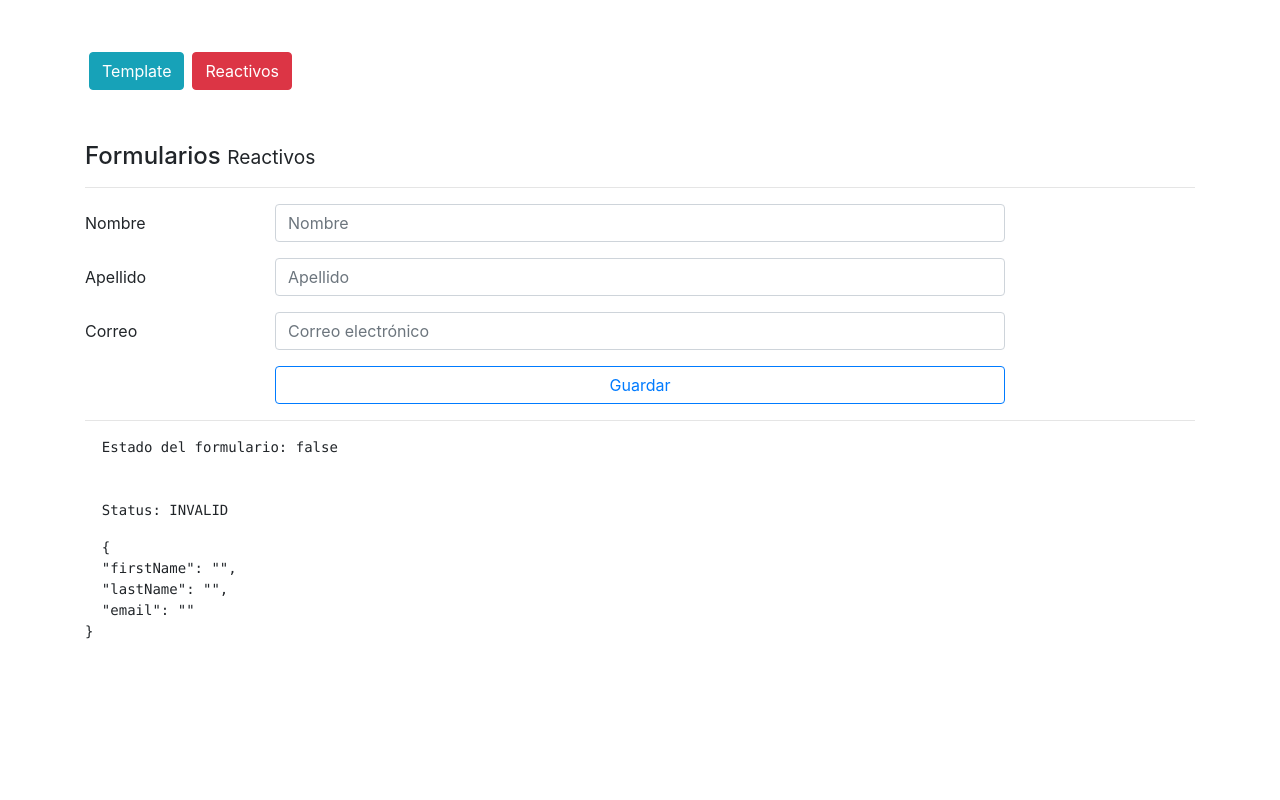
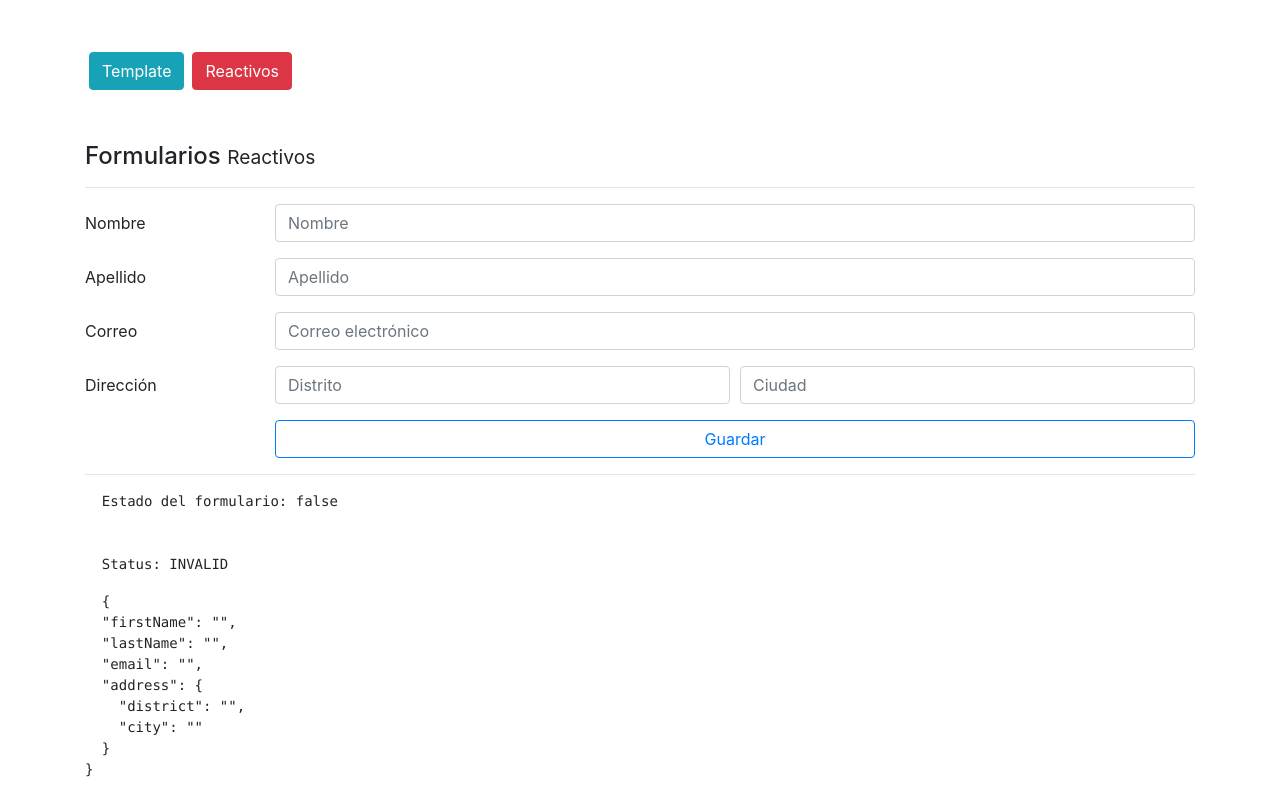
Before and after one commit to jonanv/formularios-angularjs, an Angular app: page /reactive in a window 1280 px wide. Built offline with nearby package versions, Linux system fonts and the light colour scheme.

Commit message:
Se hace un this.formBuilder.group en la parte del typescript y se hace e formgrup en el html

```diff
--- a/src/app/components/reactive/reactive.component.html
+++ b/src/app/components/reactive/reactive.component.html
@@ -7,7 +7,7 @@
 
         <div class="form-group row">
             <label class="col-2 col-form-label">Nombre</label>
-            <div class="col-8">
+            <div class="col">
                 <input class="form-control" type="text" placeholder="Nombre" formControlName="firstName" [class.is-invalid]="getFirstName">
                 <span *ngIf="getFirstName && formReactive.controls['firstName'].errors" class="badge badge-pill badge-danger d-block text-left mt-1">Ingrese 5 letras</span>
             </div>
@@ -15,7 +15,7 @@
 
         <div class="form-group row">
             <label class="col-2 col-form-label">Apellido</label>
-            <div class="col-8">
+            <div class="col">
                 <input class="form-control" type="text" placeholder="Apellido" formControlName="lastName" [class.is-invalid]="getLastName">
                 <span *ngIf="getLastName && formReactive.controls['lastName'].errors" class="badge badge-pill badge-danger d-block text-left mt-1">Ingrese 5 letras</span>
             </div>
@@ -25,15 +25,29 @@
 
     <div class="form-group row">
         <label class="col-2 col-form-label">Correo</label>
-        <div class="col-8">
+        <div class="col">
             <input class="form-control" type="email" placeholder="Correo electrónico" formControlName="email" [class.is-invalid]="getEmail">
             <span *ngIf="getEmail && formReactive.controls['email'].errors" class="badge badge-pill badge-danger d-block text-left mt-1">El correo es obligatorio</span>
         </div>
     </div>
 
+    <div class="form-group row" formGroupName="address">
+        <label class="col-2 col-form-label">Dirección</label>
+        <div class="form-row col">
+
+            <div class="col">
+                <input class="form-control" type="text" placeholder="Distrito" formControlName="district">
+            </div>
+            <div class="col">
+                <input class="form-control" type="text" placeholder="Ciudad" formControlName="city">
+            </div>
+
+        </div>
+    </div>
+
     <div class="form-group row">
         <label class="col-2 col-form-label">&nbsp;</label>
-        <div class="input-group col-md-8">
+        <div class="input-group col">
             <button type="submit" class="btn btn-outline-primary btn-block">
               Guardar
             </button>
--- a/src/app/components/reactive/reactive.component.ts
+++ b/src/app/components/reactive/reactive.component.ts
@@ -43,6 +43,10 @@
         Validators.required,
         Validators.pattern("[a-z0-9._%+-]+@[a-z0-9.-]+\.[a-z]{2,3}$")
       ]],
+      address: this.formBuilder.group({
+        district: [''],
+        city: ['']
+      })
     });
   }
 
```
